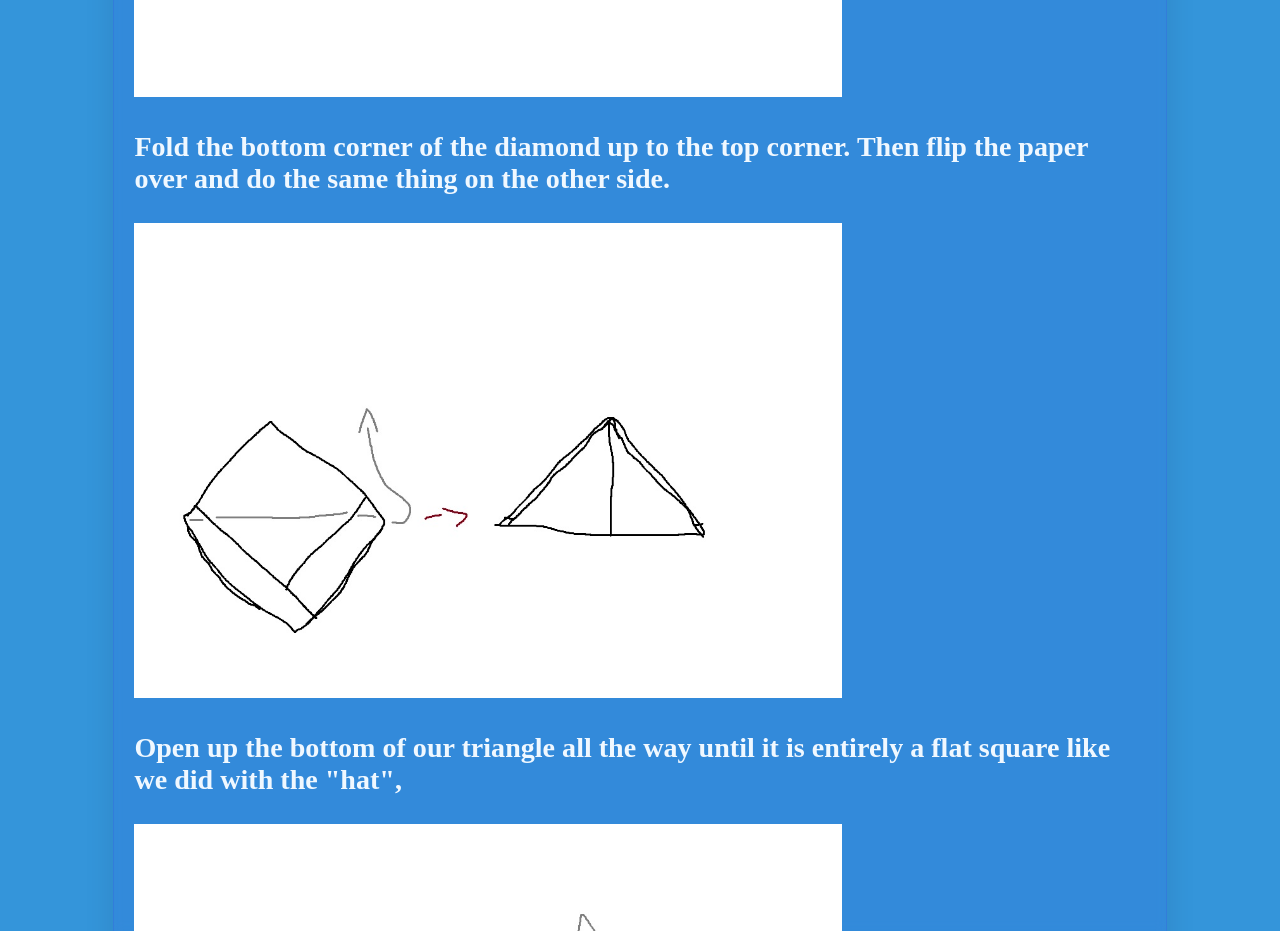
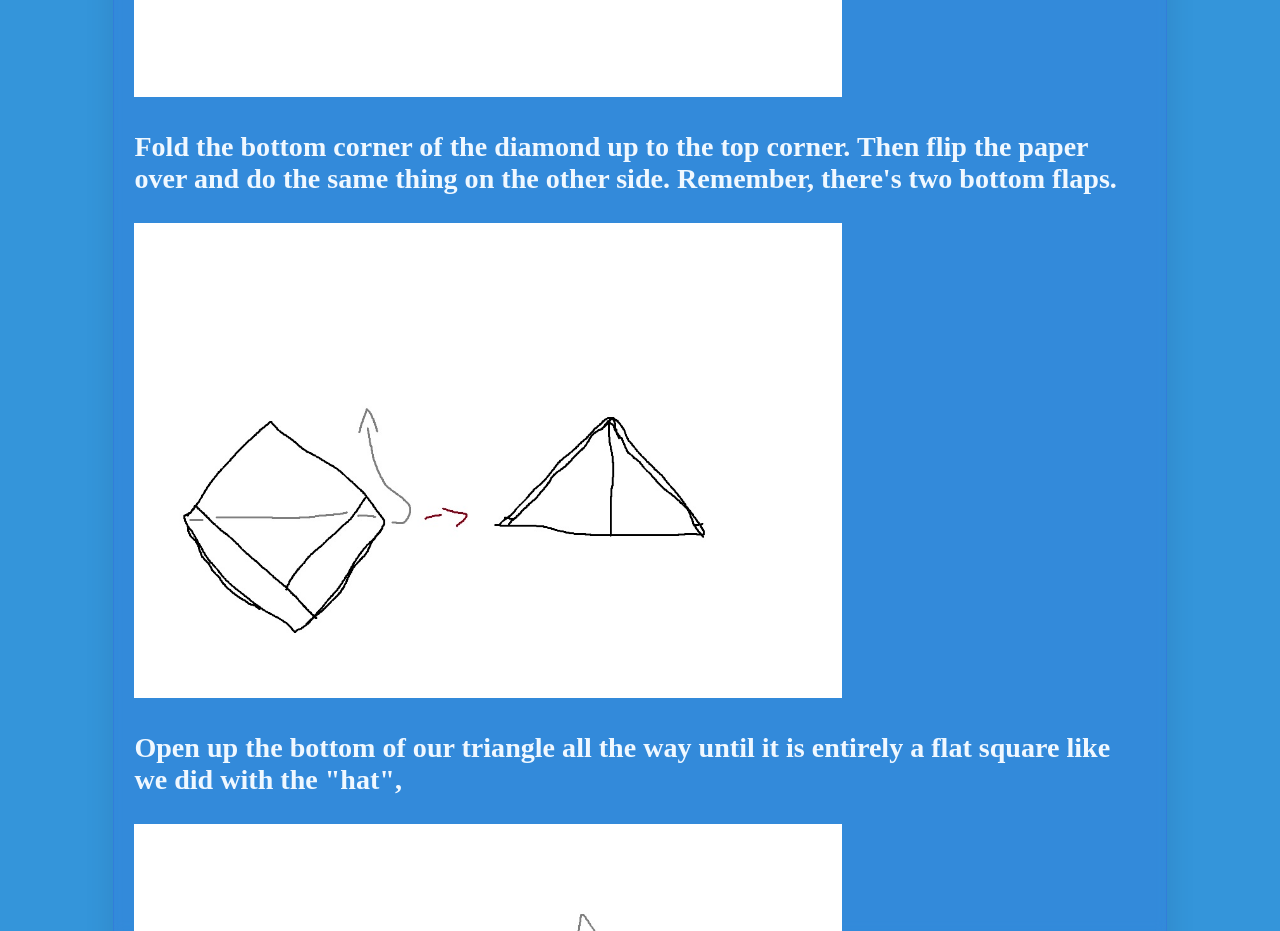
Before and after one commit to schlibistious/schlibistious.github.io, a plain HTML site: page Tutorials/howToFoldAPaperBoat/index.html in a window 1280 px wide. Shown: the part 2760-3691 px from the top of the page. Drawn offline with Linux system fonts and the light colour scheme; a web font is replaced by a local one.

Commit message:
Clarify folding instructions for paper boat
Added clarification about the two bottom flaps in the folding instructions.

```diff
--- a/Tutorials/howToFoldAPaperBoat/index.html
+++ b/Tutorials/howToFoldAPaperBoat/index.html
@@ -30,7 +30,7 @@
             <img src="img/3.jpg" alt="step">
             <h3>Now grab the two sides of the bottom opening of the "hat" and pull them apart. Keep pulling until the paper collapses into a flat diamond/square shape.</h3>
             <img src="img/4.jpg" alt="step">
-            <h3>Fold the bottom corner of the diamond up to the top corner. Then flip the paper over and do the same thing on the other side.</h3>
+            <h3>Fold the bottom corner of the diamond up to the top corner. Then flip the paper over and do the same thing on the other side. Remember, there's two bottom flaps.</h3>
             <img src="img/5.jpg" alt="step">
             <h3>Open up the bottom of our triangle all the way until it is entirely a flat square like we did with the "hat",</h3>
             <img src="img/6.jpg" alt="step">
```
